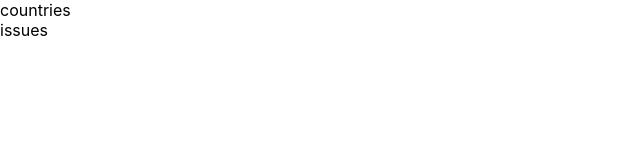
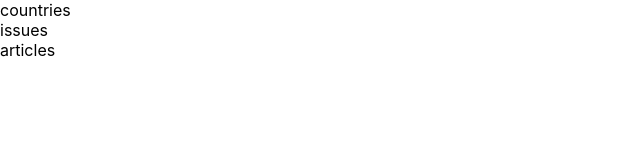
Before and after one commit to FujimuraKaito/next_graphql_swr, a Next.js app: page / in a window 1280 px wide. Shown: the top 160 px of the page, without its empty margins (0-640 px from the left). Built offline with nearby package versions, Linux system fonts and the light colour scheme.

Commit message:
✨ add new link

```diff
--- a/src/pages/index.tsx
+++ b/src/pages/index.tsx
@@ -19,6 +19,10 @@ const Home: NextPage = () => {
         <Link href={`/issues`}>
           <a>issues</a>
         </Link>
+        <br />
+        <Link href={`/articles`}>
+          <a>articles</a>
+        </Link>
       </main>
     </>
   )
```
